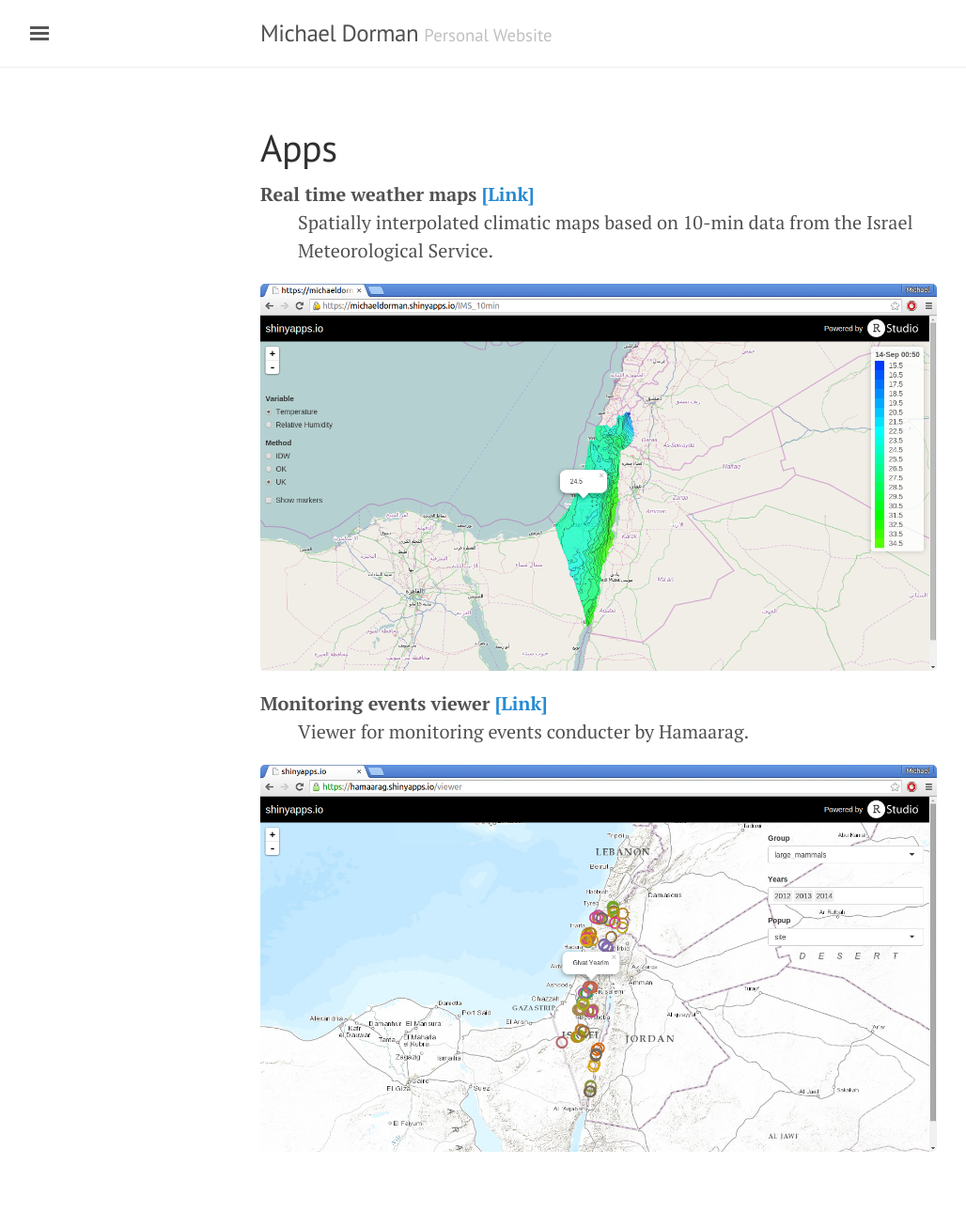
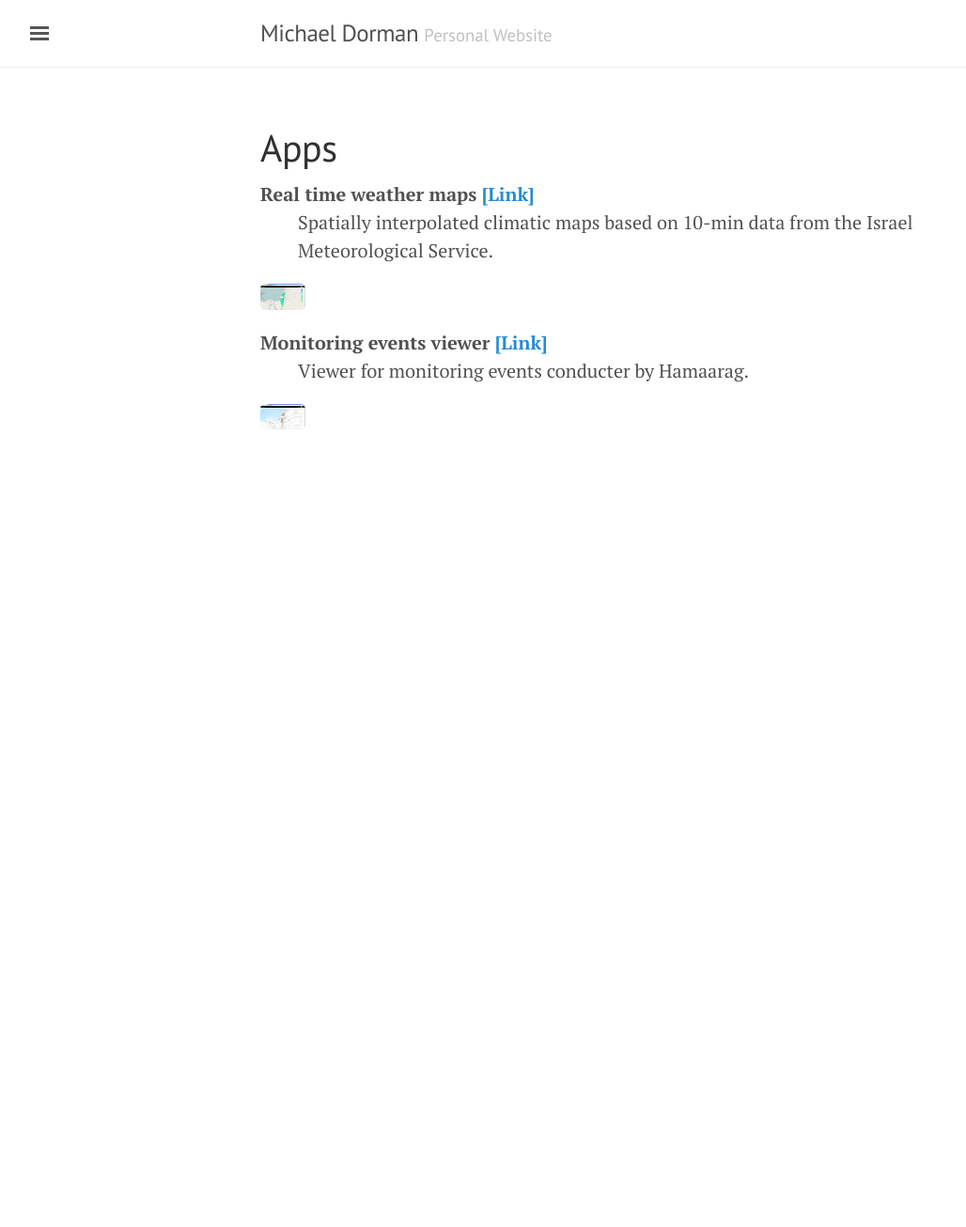
Before and after one commit to michaeldorman/michaeldorman.github.io, a Jekyll site: the page built from apps.md, in a window 1280 px wide. Shown: the whole page at 94% size, without its empty margins (3-1031 px from the left). Built offline with Jekyll 4.4.1, drawn with Linux system fonts in a browser that asks for light colours; after the commit the page ends 900 px from its top, so only the background shows below that.

Commit message:
Update apps.md

```diff
--- a/apps.md
+++ b/apps.md
@@ -6,9 +6,9 @@
 Real time weather maps <a href="https://michaeldorman.shinyapps.io/IMS_10min"> [Link]</a>
 :   Spatially interpolated climatic maps based on 10-min data from the Israel Meteorological Service.
 
-![IMS](/images/ims.png)
+<a href="ims"><img src="/images/ims.png" width="48" ></a>
 
 Monitoring events viewer <a href="https://hamaarag.shinyapps.io/viewer"> [Link]</a>
 :   Viewer for monitoring events conducter by Hamaarag.
 
-![IMS](/images/viewer.png)
+<a href="viewer"><img src="/images/viewer.png" width="48" ></a>
```
